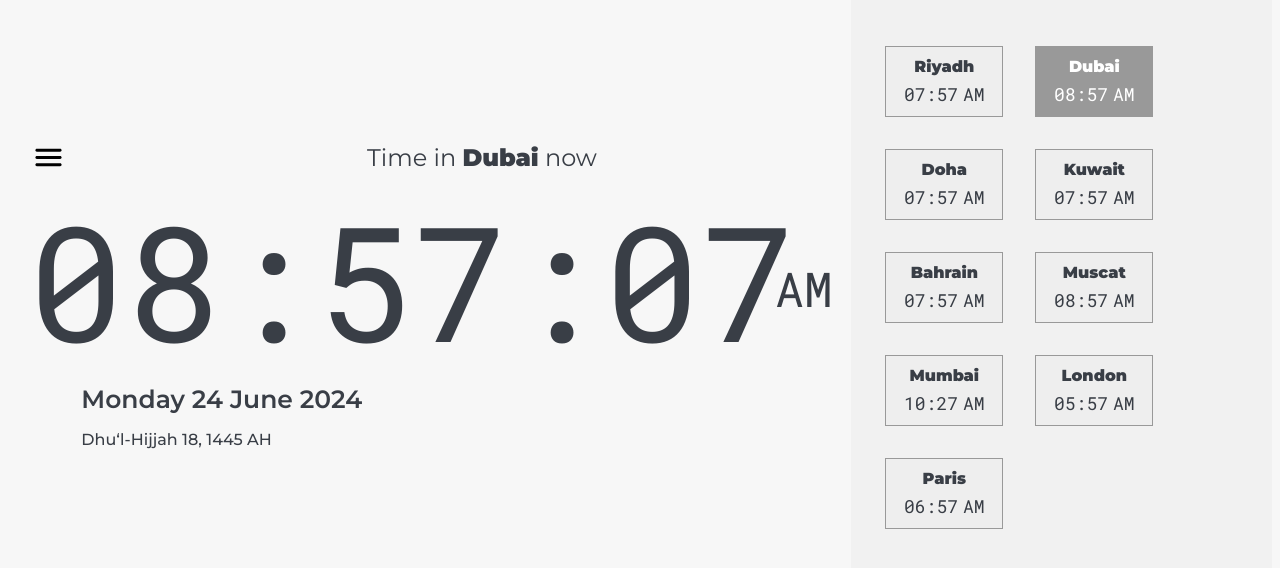
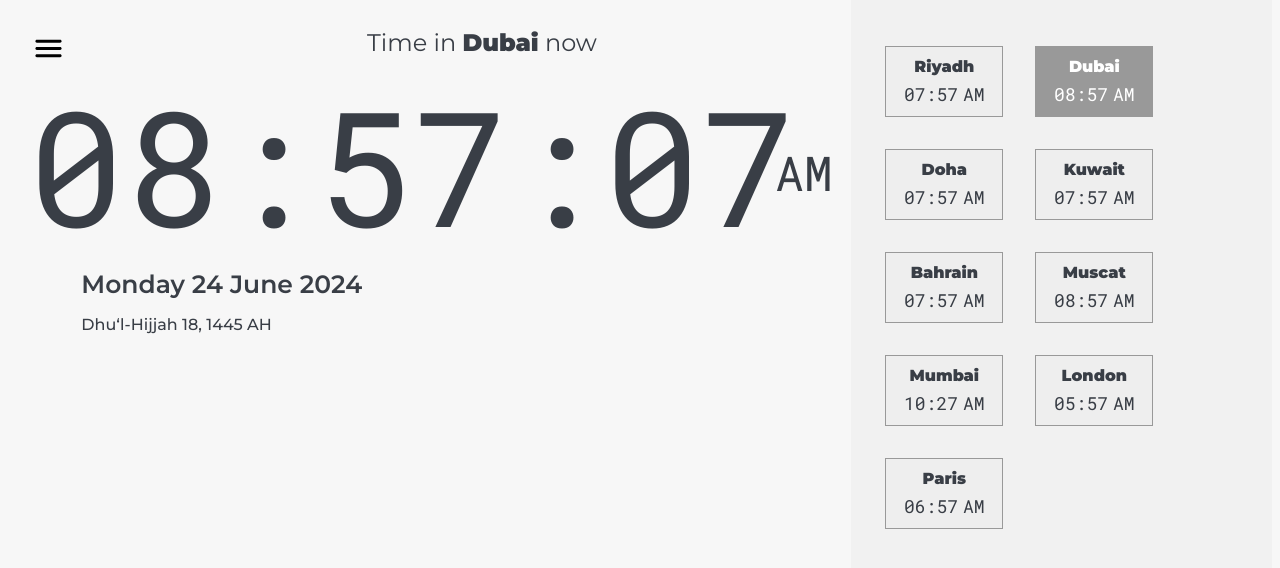
Before and after one commit to balaji1610/time-now, a Next.js app: page / in a window 1280 px wide. Shown: the top 568 px of the page. Built offline with nearby package versions, Linux system fonts and the light colour scheme.

Commit message:
Fixed Responsive Header

```diff
--- a/src/app/Style/timeZoneStyle.ts
+++ b/src/app/Style/timeZoneStyle.ts
@@ -23,7 +23,7 @@ const timeZoneStyle = () => {
       CityCardMarginTop = "0rem";
     }
   }
-  console.log(currentPath, CityCardHeight, "currentPath");
+
   const timeZoneStyle = {
     cityFlex: {
       display: "flex",
--- a/src/app/TimePage.tsx
+++ b/src/app/TimePage.tsx
@@ -85,10 +85,10 @@ export default function TimePage({ children }: TimePageProps) {
   );
 
   if (pathname == "/") {
-    navgationHeight = "33rem";
+    navgationHeight = "5rem";
   } else if (pathname == "/prayer-time") {
     if (isDesktopScreen) {
-      navgationHeight = "33rem";
+      navgationHeight = "5rem";
     }
   }
 
@@ -107,7 +107,7 @@ export default function TimePage({ children }: TimePageProps) {
   }
 
   return (
-    <div>
+    <>
       {/* <Grid
         container
         xs={12}
@@ -125,16 +125,14 @@ export default function TimePage({ children }: TimePageProps) {
           />
         </Grid>
       </Grid> */}
-      <Drawer open={open} onClose={closeSidebar}>
-        {DrawerList}
-      </Drawer>
+
       <Grid
         container
         xs={12}
         direction="row"
         justifyContent="flex-start"
-        alignItems="center"
-        height="27rem"
+        alignItems="flex-start"
+        height="100vh"
       >
         <Grid xs={isDesktopScreen ? 1 : 12}>
           {" "}
@@ -143,17 +141,23 @@ export default function TimePage({ children }: TimePageProps) {
               display: "flex",
               flexDirection: "row",
               justifyContent: "center",
-              alignItems: isDesktopScreen ? "flex-start" : "center",
+              alignItems: isDesktopScreen ? "center" : "center",
               height: isDesktopScreen ? navgationHeight : "5rem",
               width: "5rem",
             }}
           >
             {" "}
-            <MenuRoundedIcon
-              fontSize="large"
-              sx={{ cursor: "pointer", pointerEvents: "auto" }}
-              onClick={openSidebar}
-            />
+            <>
+              {" "}
+              <MenuRoundedIcon
+                fontSize="large"
+                sx={{ cursor: "pointer", pointerEvents: "auto" }}
+                onClick={openSidebar}
+              />
+              <Drawer open={open} onClose={closeSidebar}>
+                {DrawerList}
+              </Drawer>
+            </>
           </div>
         </Grid>
         <Grid xs={isDesktopScreen ? 7 : 12}>
@@ -181,6 +185,6 @@ export default function TimePage({ children }: TimePageProps) {
           </div>
         </Grid>
       </Grid>
-    </div>
+    </>
   );
 }
--- a/src/app/layout.tsx
+++ b/src/app/layout.tsx
@@ -15,7 +15,7 @@ export default function RootLayout({
 }>) {
   return (
     <html lang="en">
-      <body style={{ backgroundColor: "#F7F7F7" }}>
+      <body style={{ backgroundColor: "#F7F7F7", overflow: "hidden" }}>
         <main>{children}</main>
       </body>
     </html>
```
